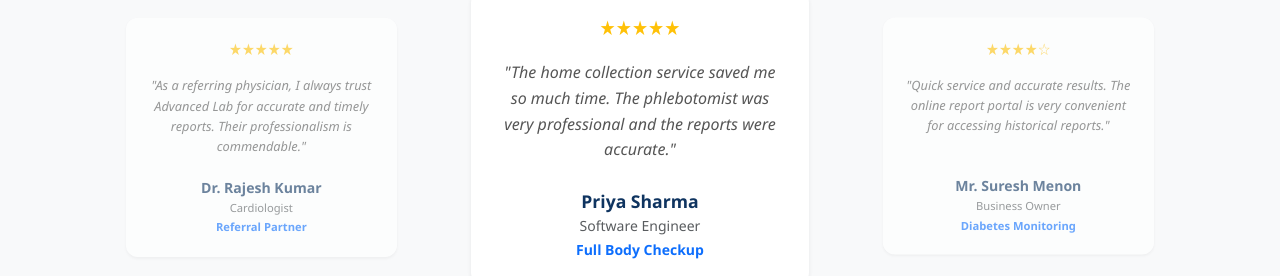
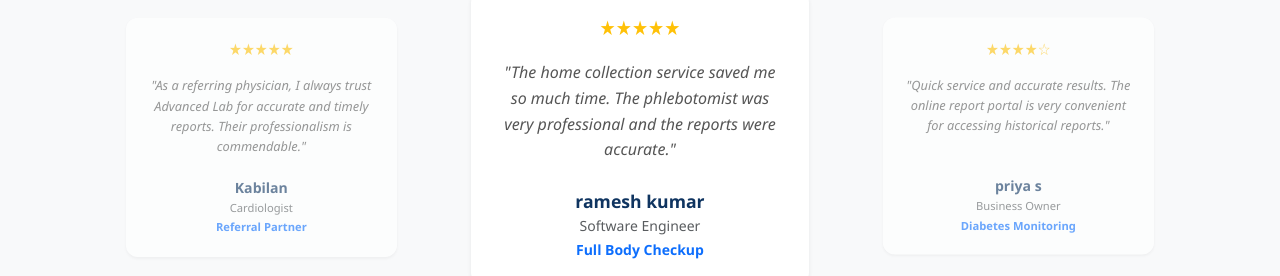
Before and after one commit to Nagarajan160520/Advanced-Lab-Diagnostic, a React (Create React App) app: page / in a window 1280 px wide. Shown: the part 3936-4212 px from the top of the page. Built offline with nearby package versions, Linux system fonts and the light colour scheme.

Commit message:
some pages improve

```diff
--- a/src/pages/Home.js
+++ b/src/pages/Home.js
@@ -902,42 +902,42 @@ const Home = () => {
           <div className="owl-carousel owl-theme">
             {[
               {
-                name: 'Dr. Rajesh Kumar',
+                name: 'Kabilan',
                 review: 'As a referring physician, I always trust Advanced Lab for accurate and timely reports. Their professionalism is commendable.',
                 rating: 5,
                 test: 'Referral Partner',
                 role: 'Cardiologist'
               },
               {
-                name: 'Priya Sharma',
+                name: 'ramesh kumar',
                 review: 'The home collection service saved me so much time. The phlebotomist was very professional and the reports were accurate.',
                 rating: 5,
                 test: 'Full Body Checkup',
                 role: 'Software Engineer'
               },
               {
-                name: 'Mr. Suresh Menon',
+                name: 'priya s',
                 review: 'Quick service and accurate results. The online report portal is very convenient for accessing historical reports.',
                 rating: 4,
                 test: 'Diabetes Monitoring',
                 role: 'Business Owner'
               },
               {
-                name: 'Dr. Anitha Reddy',
+                name: 'varun',
                 review: 'Excellent quality control and precise results. Our hospital has been partnering with them for 5 years.',
                 rating: 5,
                 test: 'Hospital Partner',
                 role: 'Pathologist'
               },
               {
-                name: 'Karthik M',
+                name: 'Rajan',
                 review: 'Very professional staff and clean facility. Got my reports within promised timeline.',
                 rating: 4,
                 test: 'Pre-employment Checkup',
                 role: 'IT Professional'
               },
               {
-                name: 'Mrs. Geetha R',
+                name: 'Geetha R',
                 review: 'The wellness package was comprehensive and affordable. Doctor consultation included was very helpful.',
                 rating: 5,
                 test: 'Executive Health Package',
```
